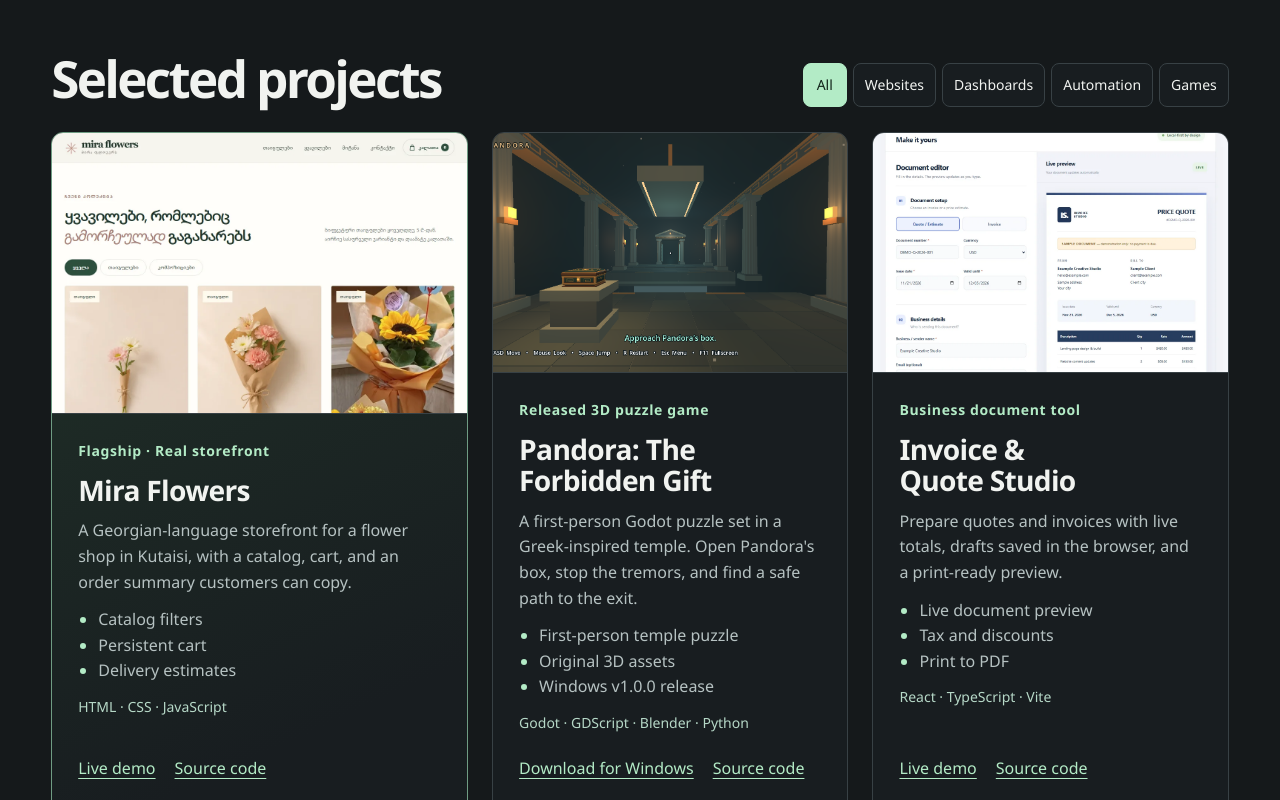
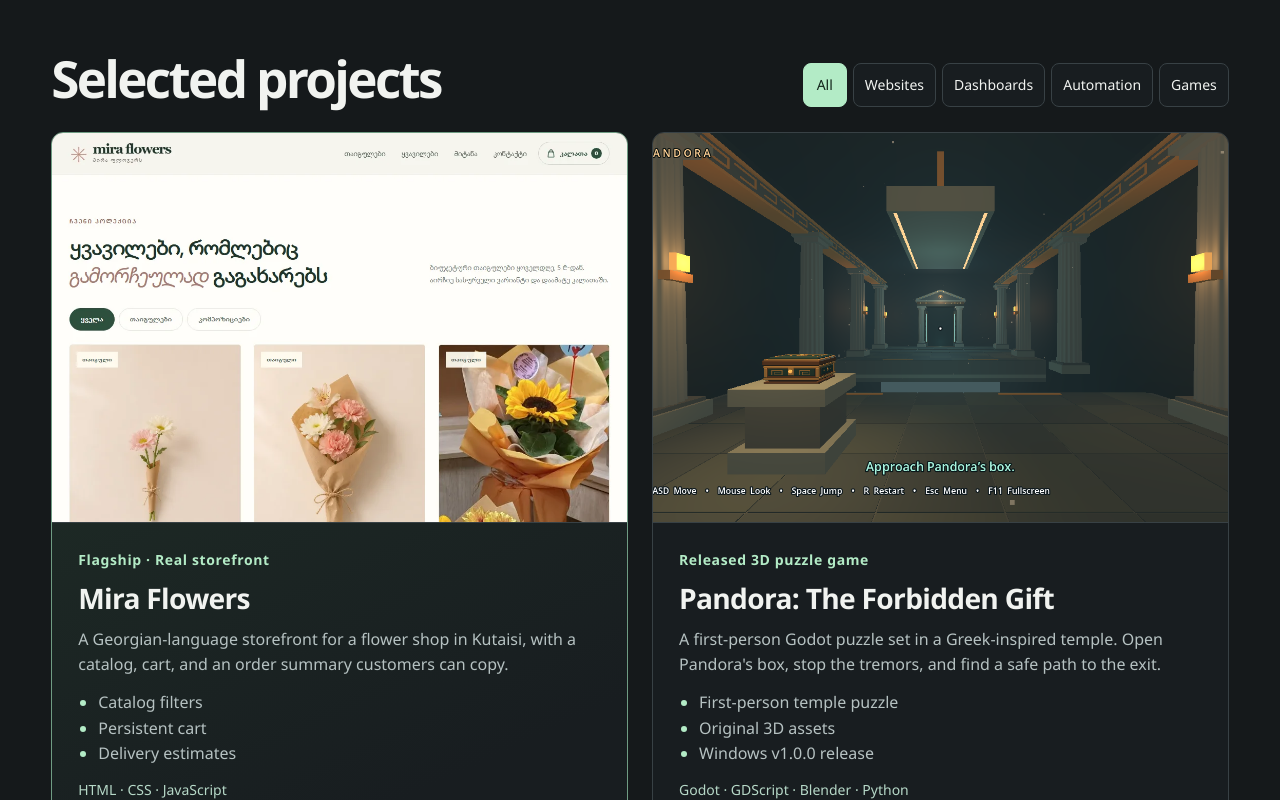
Before and after one commit to givi588/givi-portfolio, a React (Vite) app: page / in a window 1280 px wide. Shown: the part 800-1600 px from the top of the page. Built offline with nearby package versions, Linux system fonts and the light colour scheme.

Commit message:
Update src/styles.css for Pandora game portfolio feature

```diff
--- a/src/styles.css
+++ b/src/styles.css
@@ -72,6 +72,9 @@ h2 { font-size: clamp(2.1rem, 4vw, 3.7rem); letter-spacing: -.052em; font-weight
 @media (min-width: 961px) {
   .project-grid:has(.flagship):has(.project-card:nth-child(3)) {
     grid-template-columns: minmax(0, 1.17fr) repeat(2, minmax(0, 1fr));
+  }
+  .project-grid:has(.flagship):has(.project-card:nth-child(4)) {
+    grid-template-columns: repeat(2, minmax(0, 1fr));
   }
 }
 .project-copy { display: flex; flex-direction: column; flex: 1; gap: 12px; padding: clamp(16px, 2.3vw, 26px); }
```
